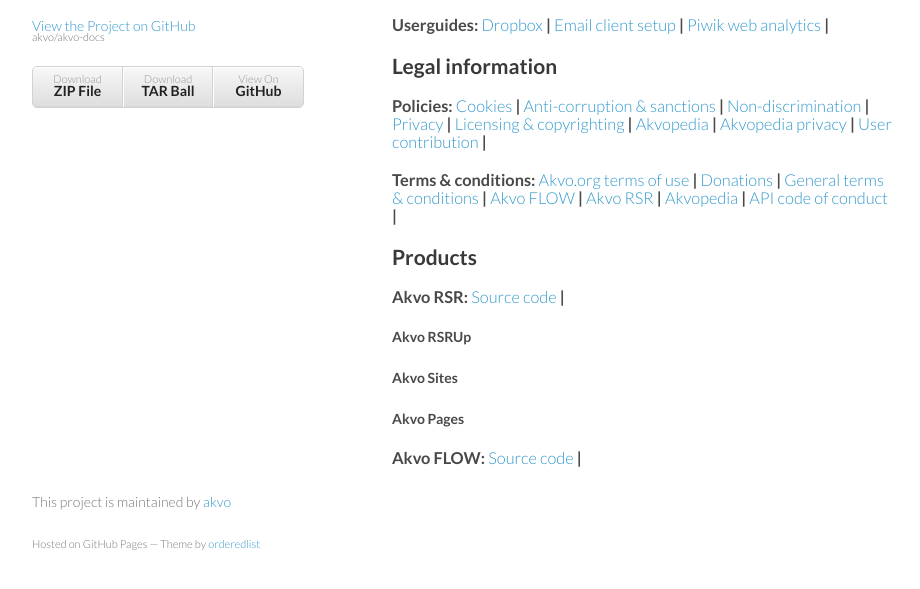
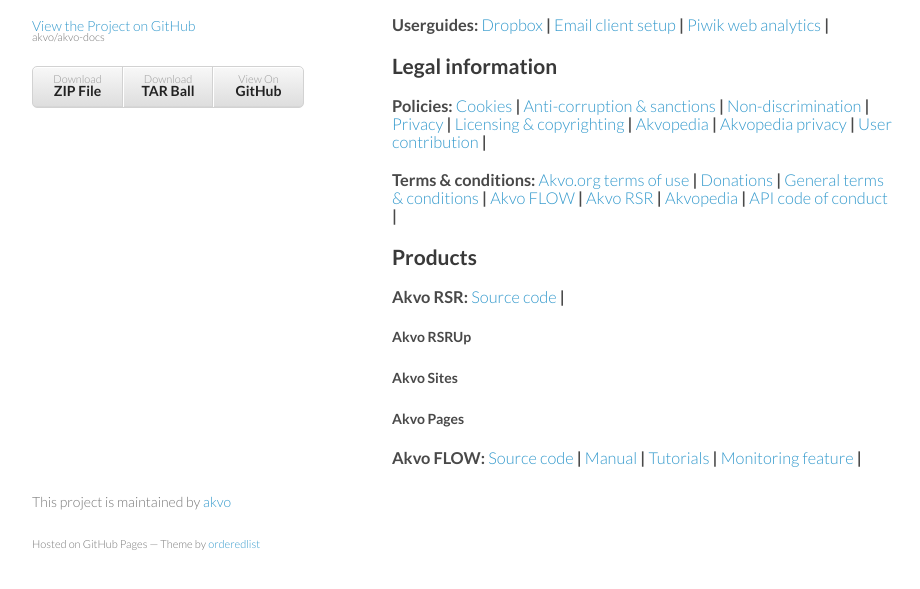
Before and after one commit to akvo/akvo-docs, a plain HTML site: page index.html in a window 1280 px wide. Shown: the part 177-766 px from the top of the page, without its empty margins (178-1098 px from the left). Drawn offline with Linux system fonts and the light colour scheme.

Commit message:
Create gh-pages branch via GitHub

```diff
--- a/index.html
+++ b/index.html
@@ -64,7 +64,7 @@
 <a name="akvo-pages" class="anchor" href="#akvo-pages"><span class="octicon octicon-link"></span></a>Akvo Pages</h4>
 
 <h3>
-<a name="akvo-flow--source-code-" class="anchor" href="#akvo-flow--source-code-"><span class="octicon octicon-link"></span></a>Akvo FLOW:  <a href="https://github.com/akvo/akvo-flow">Source code</a> |</h3>
+<a name="akvo-flow--source-code--manual--tutorials--monitoring-feature-" class="anchor" href="#akvo-flow--source-code--manual--tutorials--monitoring-feature-"><span class="octicon octicon-link"></span></a>Akvo FLOW:  <a href="https://github.com/akvo/akvo-flow">Source code</a> | <a href="https://flow.readthedocs.org/en/latest/index.html">Manual</a> | <a href="https://flow.readthedocs.org/en/latest/docs/tutorials.html">Tutorials</a> | <a href="https://github.com/akvo/akvo-product-design/blob/master/FLOW/Features/1-MonitoringFeatures/FunctionalDesign/MonitoringFeatures.md">Monitoring feature</a> |</h3>
       </section>
       <footer>
         <p>This project is maintained by <a href="https://github.com/akvo">akvo</a></p>
```
Also changed, not shown: params.json (+1 -1 lines).
